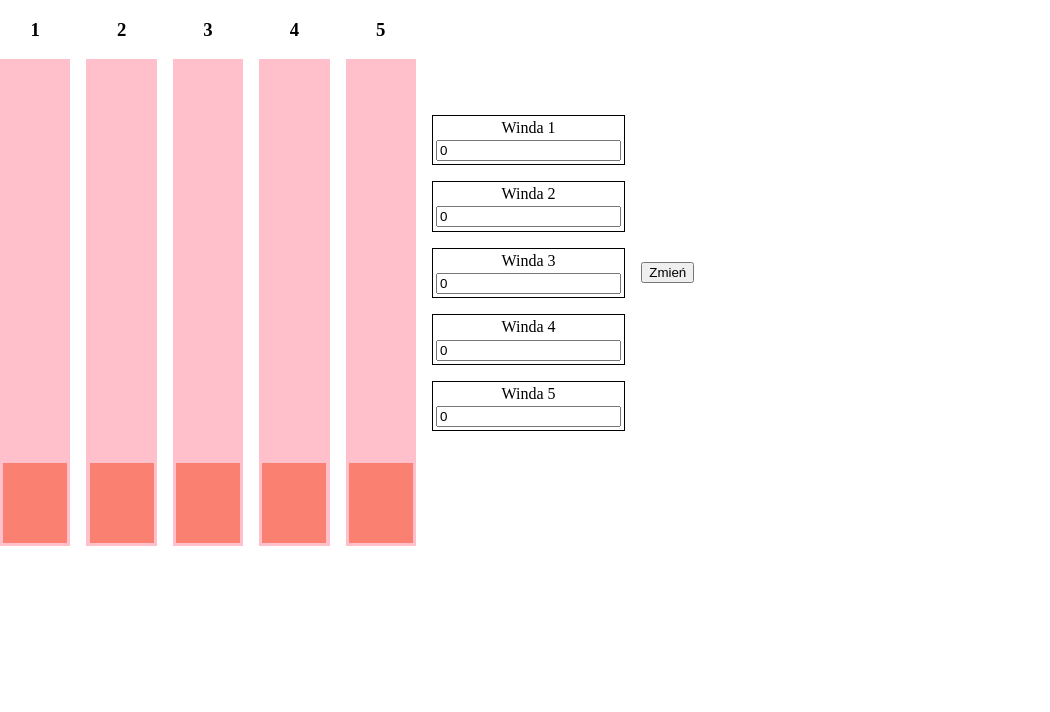
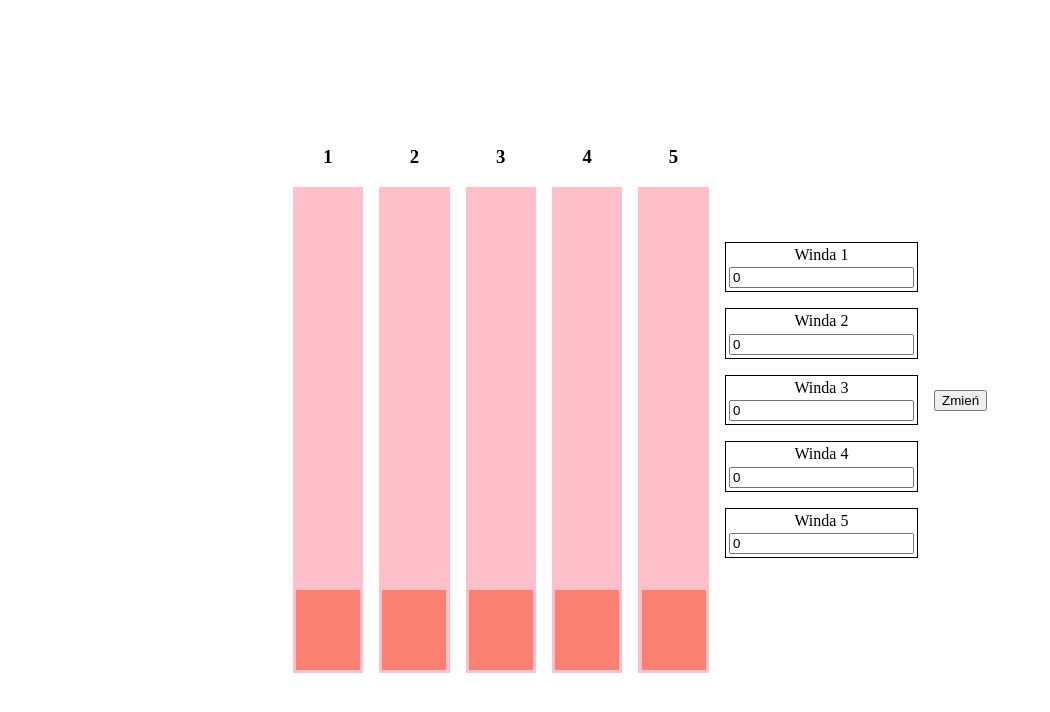
Before and after one commit to pzareba22/elevators, a React (Create React App) app: page / in a window 1280 px wide. Shown: the top 712 px of the page, without its empty margins (0-1050 px from the left). Built offline with nearby package versions, Linux system fonts and the light colour scheme.

Commit message:
centered the App component

```diff
--- a/src/styles/App.sass
+++ b/src/styles/App.sass
@@ -1,7 +1,10 @@
 .app
     display: flex
     align-items: center
+    justify-content: center
     gap: 1em
+    width: 100vw
+    height: 100vh
 
     .elevatorsContainer
         display: flex
```
